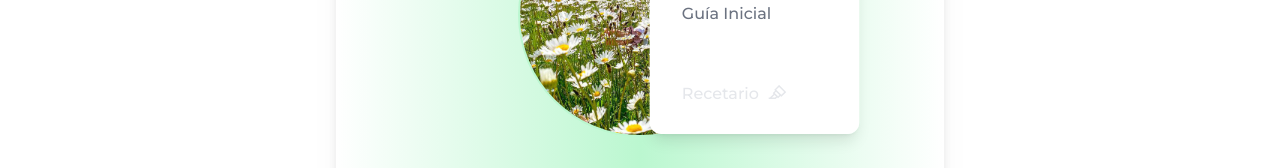
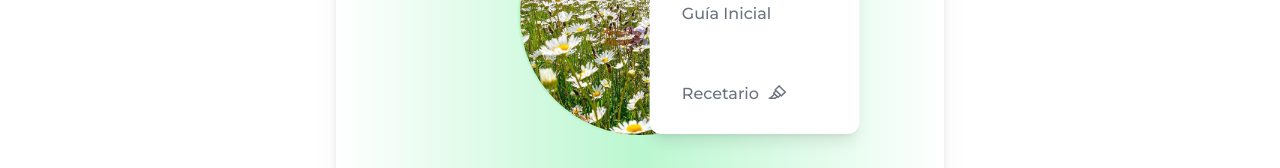
Before and after one commit to francogiuntoli/lupi_site, a Next.js app: page / in a window 1280 px wide. Both pictures are taken after a click on the button "Servicios". Shown: the part 255-423 px from the top of the page. Built offline with nearby package versions, Linux system fonts and the light colour scheme; what prettier-plugin-tailwindcss would draw is missing.

Commit message:
fixed disbaled recetario

```diff
--- a/components/Navbar.tsx
+++ b/components/Navbar.tsx
@@ -104,7 +104,7 @@ export default function Navbar() {
                         <div className="overflow-hidden rounded-xl shadow-lg ring-1 ring-green-200 ring-opacity-5  dark:ring-2 dark:ring-white">
                           <div className="relative grid gap-6 bg-white px-5 py-6 dark:bg-zinc-900 dark:ring-2  sm:gap-8 sm:px-5 sm:py-4">
                             {consultas.map((item) => {
-                              if (item.href !== "/recetario") {
+                              if (item.name !== "Recetario") {
                                 return (
                                   <Link
                                     onClick={() => close()}
@@ -118,10 +118,9 @@ export default function Navbar() {
                               } else {
                                 return (
                                   <Link
-                                    onClick={() => close()}
                                     key={item.name}
                                     href={item.href}
-                                    className="hover:text-semibold pointer-events-none flex gap-2 rounded-md p-3 text-base font-medium text-gray-200 hover:bg-gray-200 hover:underline hover:decoration-white hover:decoration-2 hover:underline-offset-8 dark:text-white dark:hover:text-gray-500 dark:hover:decoration-white"
+                                    className="hover:text-semibold pointer-events-none flex gap-2 rounded-md p-3 text-base font-medium text-gray-500 hover:bg-gray-200 hover:underline hover:decoration-white hover:decoration-2 hover:underline-offset-8 dark:hover:text-gray-500 dark:hover:decoration-white"
                                   >
                                     {item.name}
                                     <AiOutlineHighlight size={20} />
```
